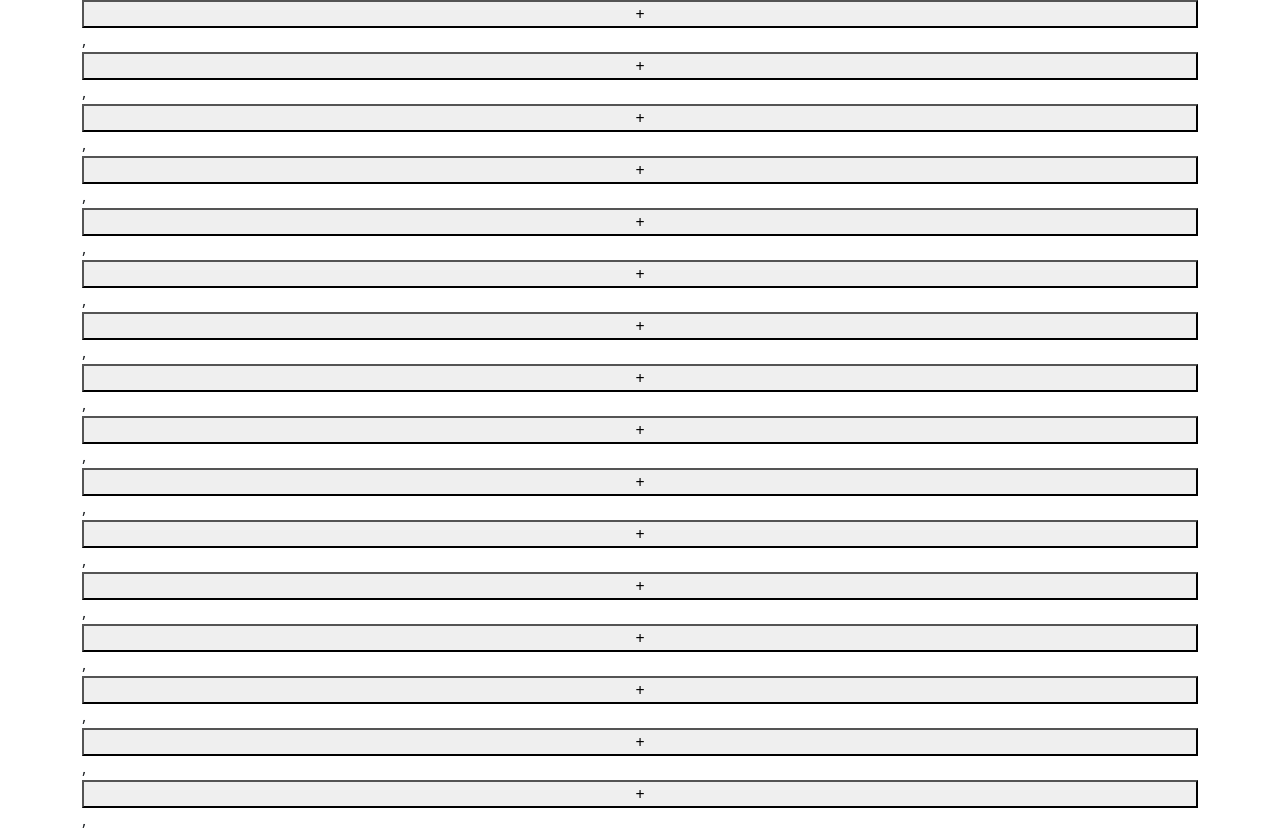
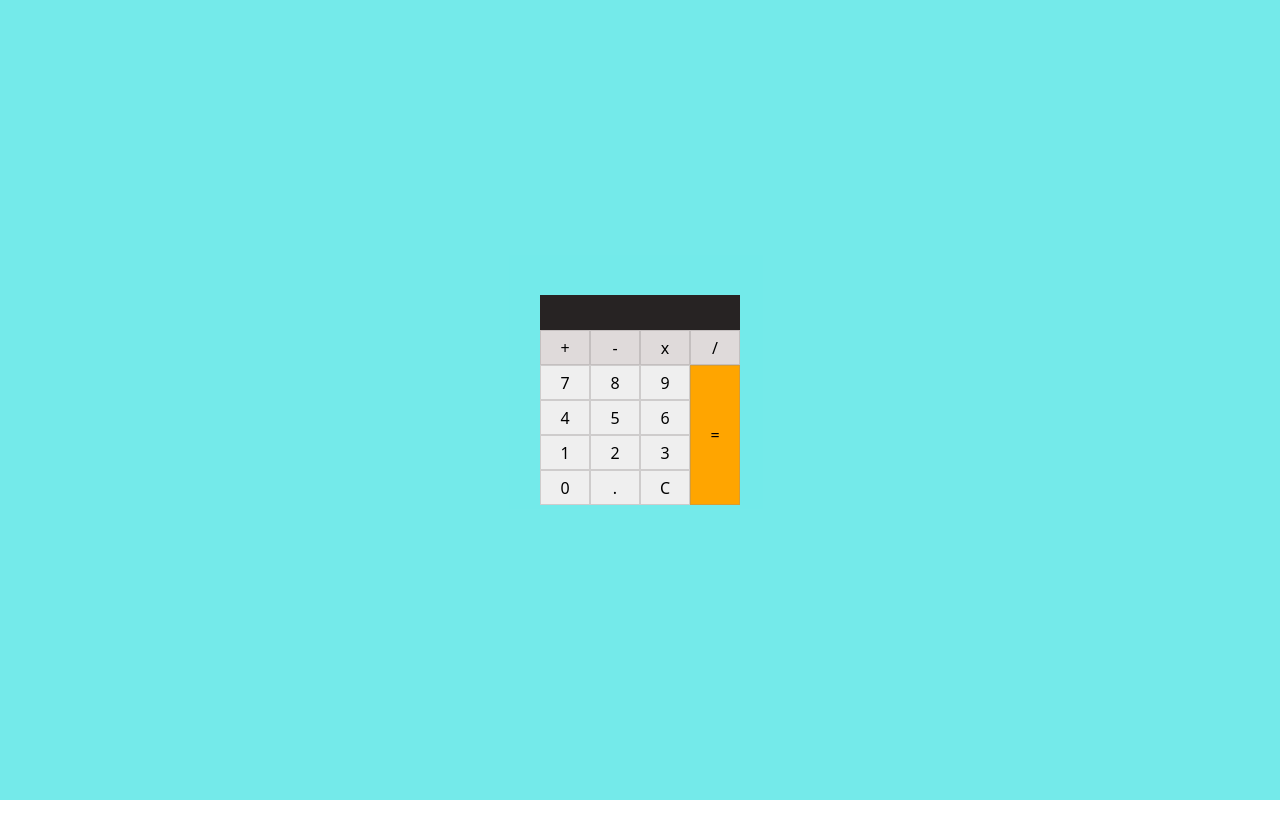
Before and after one commit to vanbeonhv/Reactjs-Practice, a React (Create React App) app: page / in a window 1280 px wide. After the commit the page ends 800 px from the top, so only its background shows below. Built offline with nearby package versions, Linux system fonts and the light colour scheme.

Commit message:
add Calculator app

```diff
--- a/src/components/Button.js
+++ b/src/components/Button.js
@@ -6,6 +6,7 @@ const Button = (props) => {
       type={props.type}
       className={props.className}
       onClick={props.onClick}
+      style={props.style}
     >
       {props.name}
     </button>
--- a/src/components/Calculator.js
+++ b/src/components/Calculator.js
@@ -1,18 +1,30 @@
-import Button from "./Button";
+import Button from "./Button"
 import React from "react";
+import './CalculatorStyle.css';
 
 const Calculator = () => {
   return (
-    <div>
-      <div className="container d-grid">
-        <Button name="+"></Button>,<Button name="+"></Button>,
-        <Button name="+"></Button>,<Button name="+"></Button>,
-        <Button name="+"></Button>,<Button name="+"></Button>,
-        <Button name="+"></Button>,<Button name="+"></Button>,
-        <Button name="+"></Button>,<Button name="+"></Button>,
-        <Button name="+"></Button>,<Button name="+"></Button>,
-        <Button name="+"></Button>,<Button name="+"></Button>,
-        <Button name="+"></Button>,<Button name="+"></Button>,
+    <div className="container-fluid px-0 bg-c">
+      <div className="wrapper">
+        <p className='result'></p>
+        <div><Button name="+" className="func-pad"></Button></div>
+        <div><Button name="-" className="func-pad"></Button></div>
+        <div><Button name="x" className="func-pad"></Button></div>
+        <div><Button name="/" className="func-pad"></Button></div>
+        <div><Button name="7" className="normal-pad"></Button></div>
+        <div><Button name="8" className="normal-pad"></Button></div>
+        <div><Button name="9" className="normal-pad"></Button></div>
+        <div className="big-btn"><Button name="=" className="big-btn-1"></Button></div>
+        <div><Button name="4" className="normal-pad"></Button></div>
+        <div><Button name="5" className=""></Button></div>
+        <div><Button name="6" className="normal-pad"></Button></div>
+        <div><Button name="1" className="normal-pad"></Button></div>
+        <div><Button name="2" className="normal-pad"></Button></div>
+        <div><Button name="3" className="normal-pad"></Button></div>
+        <div><Button name="0" className="normal-pad"></Button></div>
+        <div><Button name="." className="normal-pad"></Button></div>
+        <div><Button name="C" className="normal-pad"></Button></div>
+
       </div>
     </div>
   );
--- /dev/null
+++ b/src/components/CalculatorStyle.css
@@ -0,0 +1,53 @@
+* {
+    padding: 0;
+    margin: 0;
+    box-sizing: border-box;
+}
+
+.bg-c {
+    background: rgba(10, 218, 218, 0.568);
+}
+
+.wrapper {
+    display: grid;
+    grid-template-columns: 50px 50px 50px 50px;
+    grid-template-rows: 35px 35px 35px 35px 35px 35px;
+    justify-content: center;
+    height: 100vh;
+    align-content: center;
+    border-radius: 50%;
+}
+
+.result {
+    background: rgb(39, 35, 35);
+    grid-column: 1 / 5;
+    height: 100%;
+    margin: 0;
+}
+.wrapper > div {
+    cursor: default;
+}
+
+button {
+    cursor: default;
+    width: 50px;
+    height: 100%;
+    border: 1px solid rgba(145, 140, 140, 0.356);
+}
+
+button:active {
+    opacity: 0.7;
+}
+.big-btn {
+    grid-column: 4;
+    grid-row: 3 / 7;
+}
+
+.big-btn-1 {
+    background-color: orange;
+    height: 100%;
+}
+
+.func-pad {
+    background: rgb(223, 218, 218);
+}
```
Also changed, not shown: 1 other file (tests, documents, lock files or other folders).
